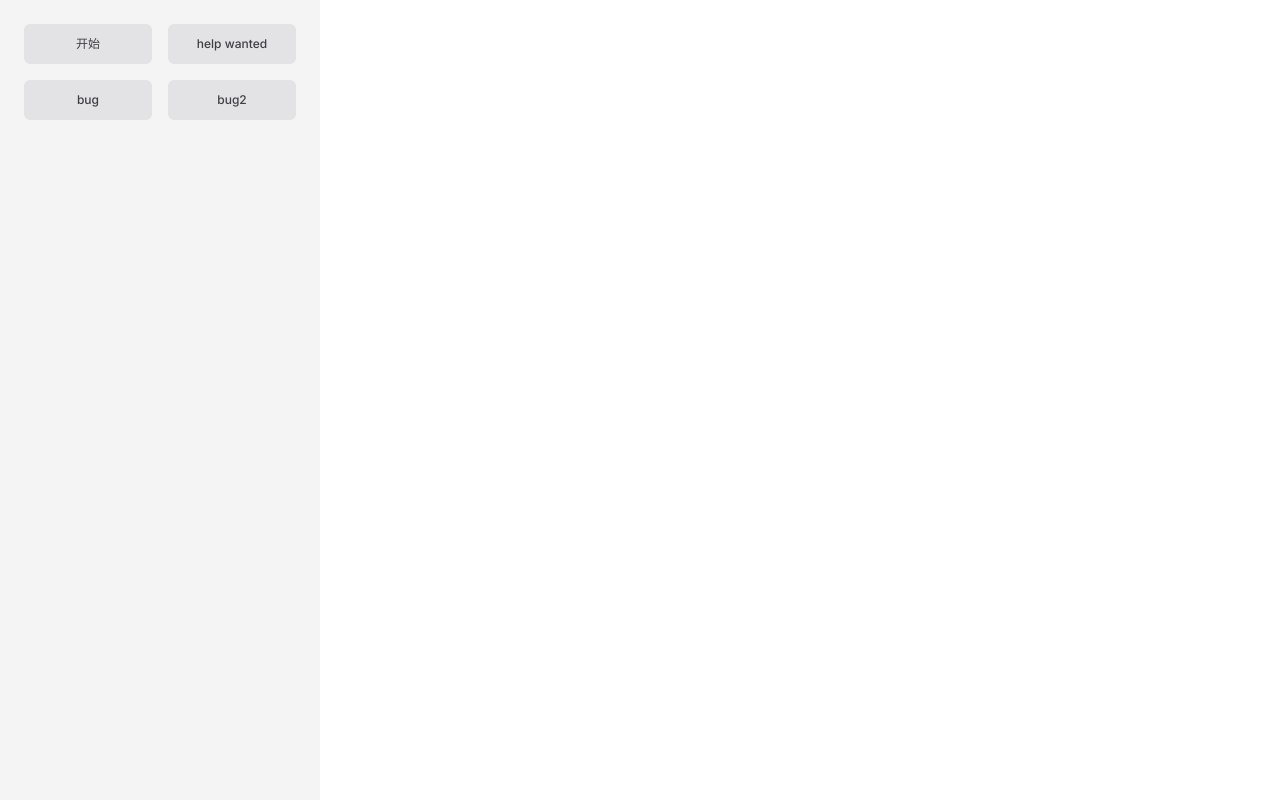
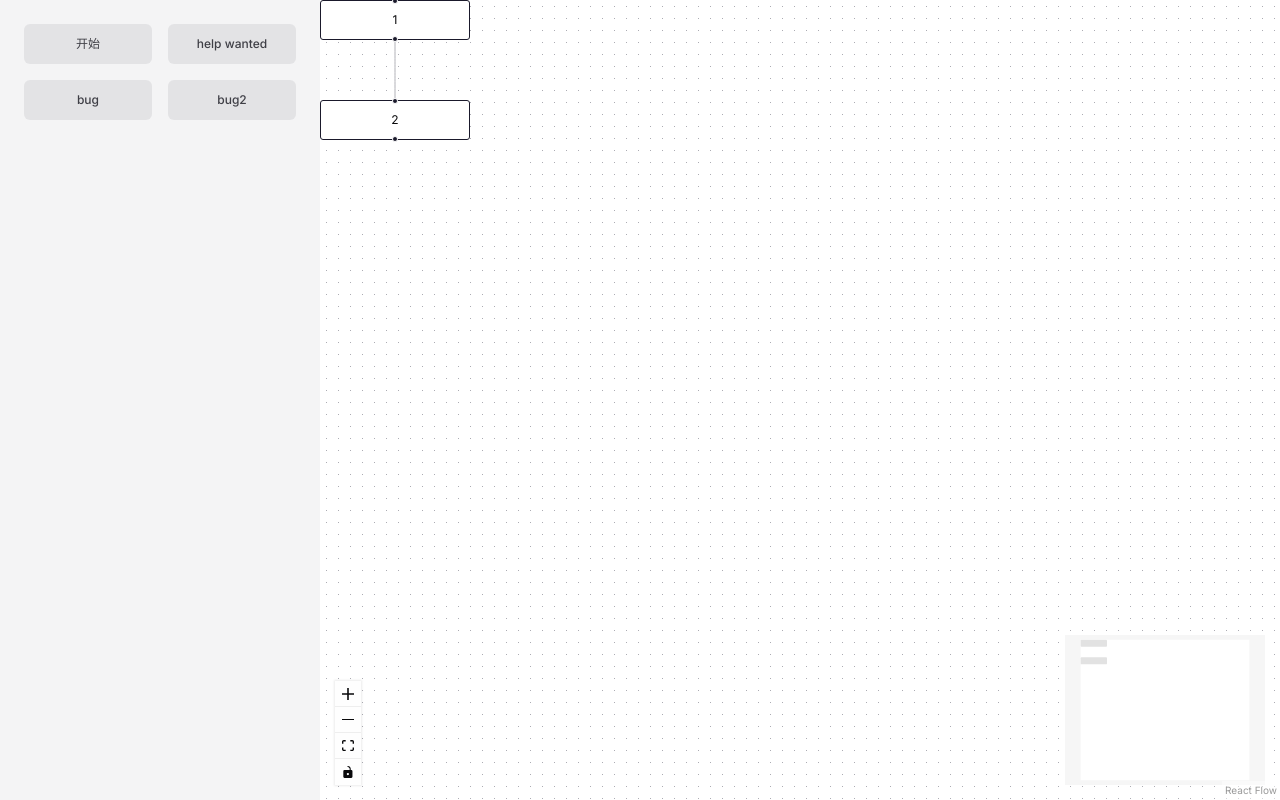
Before and after one commit to bzzjzzgj/cq-workflow-app, a Next.js app: page /wf in a window 1280 px wide. Built offline with nearby package versions, Linux system fonts and the light colour scheme.

Commit message:
集成 redux

```diff
--- a/package.json
+++ b/package.json
@@ -11,12 +11,14 @@
   "dependencies": {
     "@headlessui/react": "^2.1.2",
     "@heroicons/react": "^2.1.5",
+    "@reduxjs/toolkit": "^2.2.7",
     "@xyflow/react": "^12.0.3",
     "clsx": "^2.1.1",
     "framer-motion": "^11.3.17",
     "next": "14.2.5",
     "react": "^18",
-    "react-dom": "^18"
+    "react-dom": "^18",
+    "react-redux": "^9.1.2"
   },
   "devDependencies": {
     "@types/node": "^20",
--- /dev/null
+++ b/src/app/clientLayout.tsx
@@ -0,0 +1,15 @@
+"use client";
+
+import { ReactNode } from 'react';
+import { Provider } from 'react-redux';
+import store from '@/store';
+
+const ClientLayout = ({ children }: { children: ReactNode }) => {
+  return (
+    <Provider store={store}>
+      {children}
+    </Provider>
+  );
+};
+
+export default ClientLayout;
--- a/src/app/layout.tsx
+++ b/src/app/layout.tsx
@@ -1,5 +1,7 @@
 import type { Metadata } from "next";
 import { Inter } from "next/font/google";
+import ClientLayout from "./clientLayout";
+
 import "@/styles/tailwind.css";
 
 const inter = Inter({ subsets: ["latin"] });
@@ -19,7 +21,9 @@ export default function RootLayout({
       lang="zh-CN"
       className="text-zinc-950 antialiased lg:bg-zinc-100 dark:bg-zinc-900 dark:text-white dark:lg:bg-zinc-950"
     >
-      <body className={inter.className}>{children}</body>
+      <body className={inter.className}>
+        <ClientLayout>{children}</ClientLayout>
+      </body>
     </html>
   );
 }
--- a/src/app/page.tsx
+++ b/src/app/page.tsx
@@ -1,5 +1,26 @@
+"use client";
+
 import { Button } from "@/components/ui/catalyst/button";
+import { RootState } from "@/store";
+import {
+  increment,
+  decrement,
+  incrementByAmount,
+} from "@/store/slices/counterSlice";
+import { useDispatch, useSelector } from "react-redux";
 
 export default function Home() {
-  return <Button>Save changes</Button>;
+  const dispatch = useDispatch();
+  const count = useSelector((state: RootState) => state.counter.value);
+
+  return (
+    <div className="flex flex-row gap-4">
+      <div>{count}</div>
+      <Button onClick={() => dispatch(increment())}>Increment</Button>
+      <Button onClick={() => dispatch(decrement())}>Decrement</Button>
+      <Button onClick={() => dispatch(incrementByAmount(5))}>
+        Increment By 5
+      </Button>
+    </div>
+  );
 }
--- a/src/app/wf/page.tsx
+++ b/src/app/wf/page.tsx
@@ -1,10 +1,55 @@
 "use client";
 
+import {
+  Background,
+  BackgroundVariant,
+  Controls,
+  EdgeChange,
+  MiniMap,
+  NodeChange,
+  ReactFlow,
+  applyEdgeChanges,
+  applyNodeChanges,
+  Node,
+} from "@xyflow/react";
+import Step from "@/types/workflow/step";
+
+import "@xyflow/react/dist/style.css";
+import { useState } from "react";
+
+const initialNodes = [
+  { id: "1", position: { x: 0, y: 0 }, data: { label: "1" } },
+  { id: "2", position: { x: 0, y: 100 }, data: { label: "2" } },
+];
+const initialEdges = [{ id: "e1-2", source: "1", target: "2" }];
+
 export default function Example() {
+  const [nodes, setNodes] = useState(initialNodes);
+  const [edges, setEdges] = useState(initialEdges);
+
+  const onNodesChange = (changes: any[]) => {
+    // 这里应用任何必要的变化到你的节点数据
+    // 例如使用applyNodeChanges函数
+    // const newNodes = applyNodeChanges(changes, nodes);
+    // 然后更新状态
+    setNodes((nds) => applyNodeChanges(changes, nds));
+  };
+
+  const onEdgesChange = (changes: EdgeChange[]) =>
+    setEdges((eds) => applyEdgeChanges(changes, eds));
+
   const handleDrop = (e: React.DragEvent<HTMLDivElement>) => {
     e.preventDefault();
     const data = e.dataTransfer.getData("application/json");
-    console.log("Drop", data);
+    const step: Step = JSON.parse(data);
+
+    initialNodes.push({
+      id: "drop" + step.id,
+      data: { label: step.name },
+      position: { x: 0, y: 200 },
+    });
+
+    console.log("Drop", initialNodes);
   };
 
   const handleDragOver = (e) => {
@@ -14,10 +59,12 @@ export default function Example() {
   };
 
   return (
-    <div
-      className="h-screen"
-      onDrop={handleDrop}
-      onDragOver={handleDragOver}
-    ></div>
+    <div className="h-screen" onDrop={handleDrop} onDragOver={handleDragOver}>
+      <ReactFlow nodes={nodes} edges={edges} onNodesChange={onNodesChange}>
+        <Controls />
+        <MiniMap />
+        <Background variant={BackgroundVariant.Dots} gap={12} size={1} />
+      </ReactFlow>
+    </div>
   );
 }
--- a/src/app/wf/sidebar.tsx
+++ b/src/app/wf/sidebar.tsx
@@ -2,7 +2,7 @@
 
 import React from "react";
 import { Badge } from "@/components/ui/catalyst/badge";
-import Step from "@/types/step";
+import Step from "@/types/workflow/step";
 
 const steps: Array<Step> = [
   {
--- /dev/null
+++ b/src/store/index.ts
@@ -0,0 +1,13 @@
+import { configureStore } from "@reduxjs/toolkit";
+import counterReducer from "./slices/counterSlice";
+
+const store = configureStore({
+  reducer: {
+    counter: counterReducer,
+  },
+});
+
+export type RootState = ReturnType<typeof store.getState>;
+export type AppDispatch = typeof store.dispatch;
+
+export default store;
--- /dev/null
+++ b/src/store/slices/counterSlice.ts
@@ -0,0 +1,28 @@
+import { createSlice, PayloadAction } from "@reduxjs/toolkit";
+
+interface CounterState {
+  value: number;
+}
+
+const initialState: CounterState = {
+  value: 0,
+};
+
+const counterSlice = createSlice({
+  name: "counter",
+  initialState,
+  reducers: {
+    increment: (state) => {
+      state.value += 1;
+    },
+    decrement: (state) => {
+      state.value -= 1;
+    },
+    incrementByAmount: (state, action: PayloadAction<number>) => {
+      state.value += action.payload;
+    },
+  },
+});
+
+export const { increment, decrement, incrementByAmount } = counterSlice.actions;
+export default counterSlice.reducer;
```
Also changed, not shown: src/store/slices/workflowSlice.ts (added), src/types/workflow/step.ts (renamed from src/types/step.ts), 1 other file (tests, documents, lock files or other folders).
